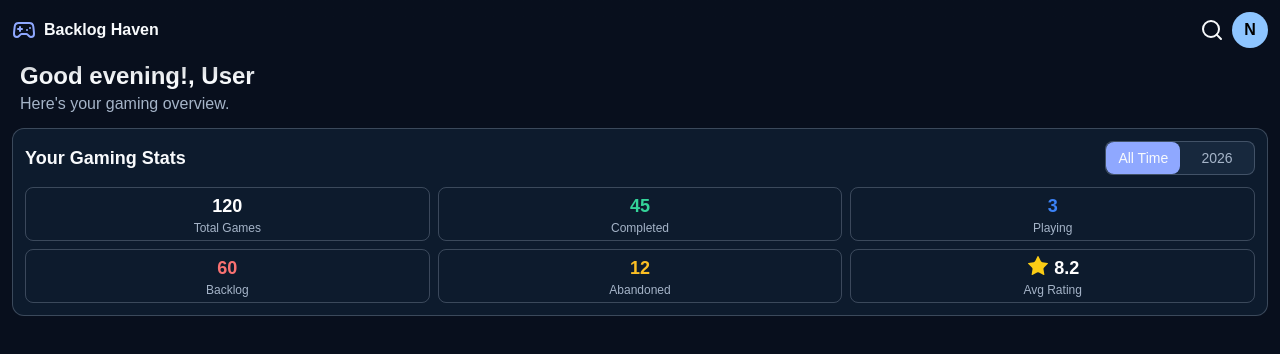
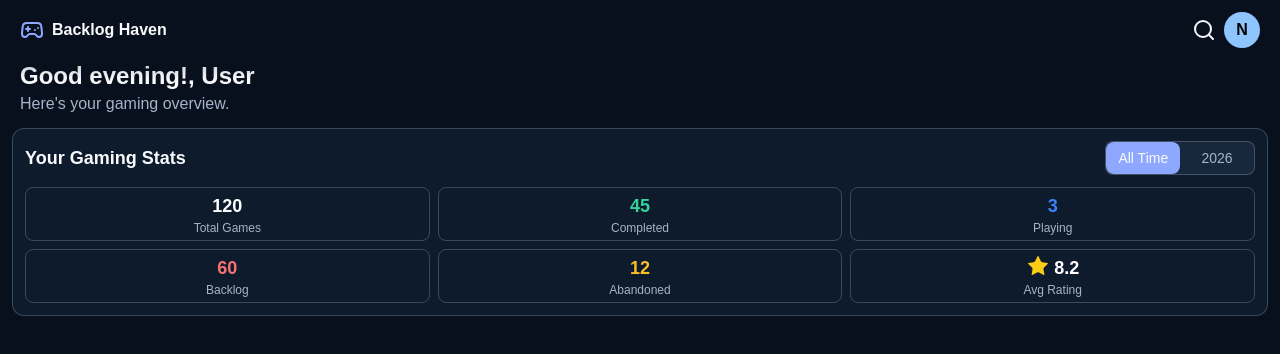
Before and after one commit to gnikkoch96/backlog-haven, a React (Vite) app: page / in a window 1280 px wide. Shown: the top 354 px of the page. Built offline with nearby package versions, Linux system fonts and the light colour scheme.

Commit message:
style(header): add more x padding

```diff
--- a/src/components/Header.tsx
+++ b/src/components/Header.tsx
@@ -2,7 +2,7 @@ import { Gamepad2, Search } from "lucide-react";
 
 export default function Header() {
   return (
-    <header className="relative isolate">
+    <header className="relative isolate px-2">
       {/* dark overlay */}
       <div
         aria-hidden="true"
```
